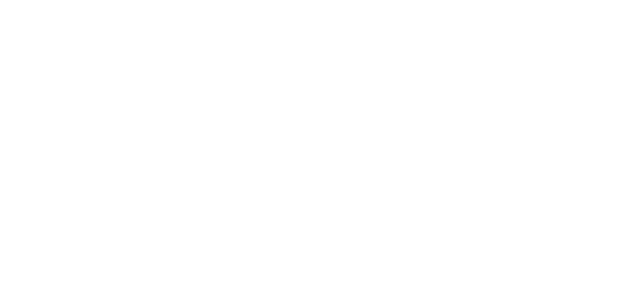
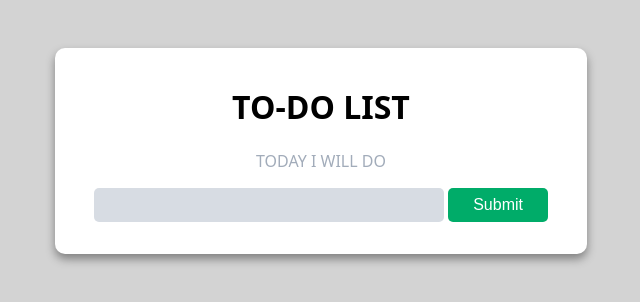
Before and after one commit to dts-kominfo-rea4a/challenge-dom-ajimsofwan, a website: page index.html in a window 1280 px wide. Shown: the whole page, without its empty margins (319-959 px from the left). Drawn offline with Linux system fonts and the light colour scheme.

Commit message:
challenge-dom-ajimsofwan

```diff
--- a/index.html
+++ b/index.html
@@ -5,37 +5,110 @@
     <meta http-equiv="X-UA-Compatible" content="IE=edge" />
     <meta name="viewport" content="width=device-width, initial-scale=1.0" />
     <title>Challenge - DOM</title>
+    <style>
+
+      body {
+        background: lightgray;
+        font-family: system-ui, sans-serif;
+      }
+      #app {
+        width: 500px;
+        background: white;
+        padding: 1em;
+        margin: 0 auto;
+        margin-top: 3em;
+        box-shadow: 0 5px 10px grey;
+        border-radius: 10px;
+        text-align: center;
+      }
+      p {
+        color:#a2acba!important
+      }
+      input[type=text] {
+        border-radius: 5px;
+        border: 0;
+        background-color: #d7dce3;
+        font-size: 16px;
+        padding: .5em;
+        box-sizing: border-box;
+        width: 70%;
+      }
+      input:hover {
+        background-color: #e3e6ec;
+      }
+      button {
+        border-radius: 5px;
+        color: white;
+        border: 0;
+        background-color: #00ac69;
+        font-size: 16px;
+        padding: .5em;
+        box-sizing: border-box;
+        width: 20%;
+      }
+      button:hover {
+        background-color: #bfe5dc;
+      }
+      ul {
+        text-align: left;
+      }
+      ul li {
+        margin-bottom:1em;
+      }
+    </style>
   </head>
   <body>
     <div id="app">
       <!-- TODO: Buatlah sebuah header dengan id todo-title -->
+      <h1 id="todo-title">TO-DO LIST</h1>
       <!-- TODO: Buatlah sebuah subtitle dengan id todo-subtitle -->
+      <p id="todo-subtitle">TODAY I WILL DO</h2>
 
       <!-- Section: input -->
+      <form>
       <!-- TODO: Buatlah sebuah input bertipe text dengan id todo-input -->
+        <input type="text" id="todo-input">
       <!-- TODO: Buatlah sebuah button dengan id todo-submit -->
-
+        <button type="submit" id="todo-submit">Submit</button>
+      </form>
       <!-- Section output -->
       <!-- TODO: Buatlah sebuah <ul> dengan id todo-output -->
+      <ul id="todo-output">
+      </ul>
     </div>
 
     <!-- ! Untuk tantangan ini, script jangan diubah ke external js yah ! -->
     <script>
       // TODO: Deklarasi variable sesuai dengan kebutuhan di sini
-      let button;
-      let input;
-      let output;
+      const button = document.getElementById('todo-submit');
+      let input = document.getElementById('todo-input');
+      let output = document.getElementById('todo-output');
 
       // TODO: Buatlah sebuah fungsi dengan nama fnClickHandler
       // Fungsi yang digunakan untuk menambahkan tulisan
       // Jangan ubah cara deklarasi fungsinya, cukup isi saja
-      function fnClickHandler(toDoItem) {}
+      function fnClickHandler(toDoItem) {
+        const li = document.createElement('li');
+        li.append(toDoItem);
+        output.appendChild(li);
+        input.value = '';
+      }
 
       // TODO: register event onclick / addEventListener untuk button
       // akan menjalankan fungsi fnClickHandler
+      button.addEventListener('click', e => {
+        e.preventDefault();
+        fnClickHandler(input.value);
+      });
 
       // TODO: register event onkeypress / addEventListener untuk input
       // sehingga saat di input ditekan enter akan menjalankan fungsi fnClickHandler juga
+      input.addEventListener('keypress', e => {
+        if (e.key === 'Enter') {
+          e.preventDefault();
+          fnClickHandler(input.value);
+        }
+      });
     </script>
   </body>
 </html>
```
